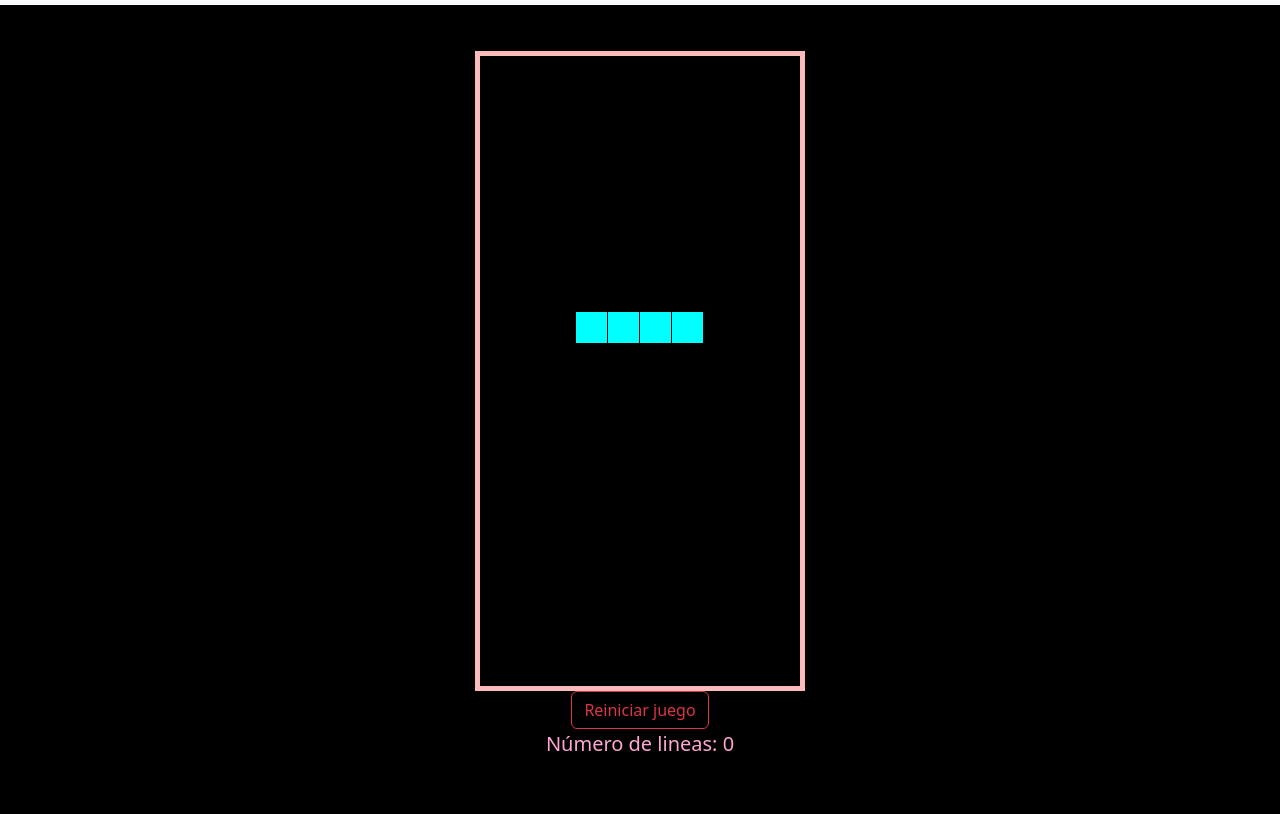
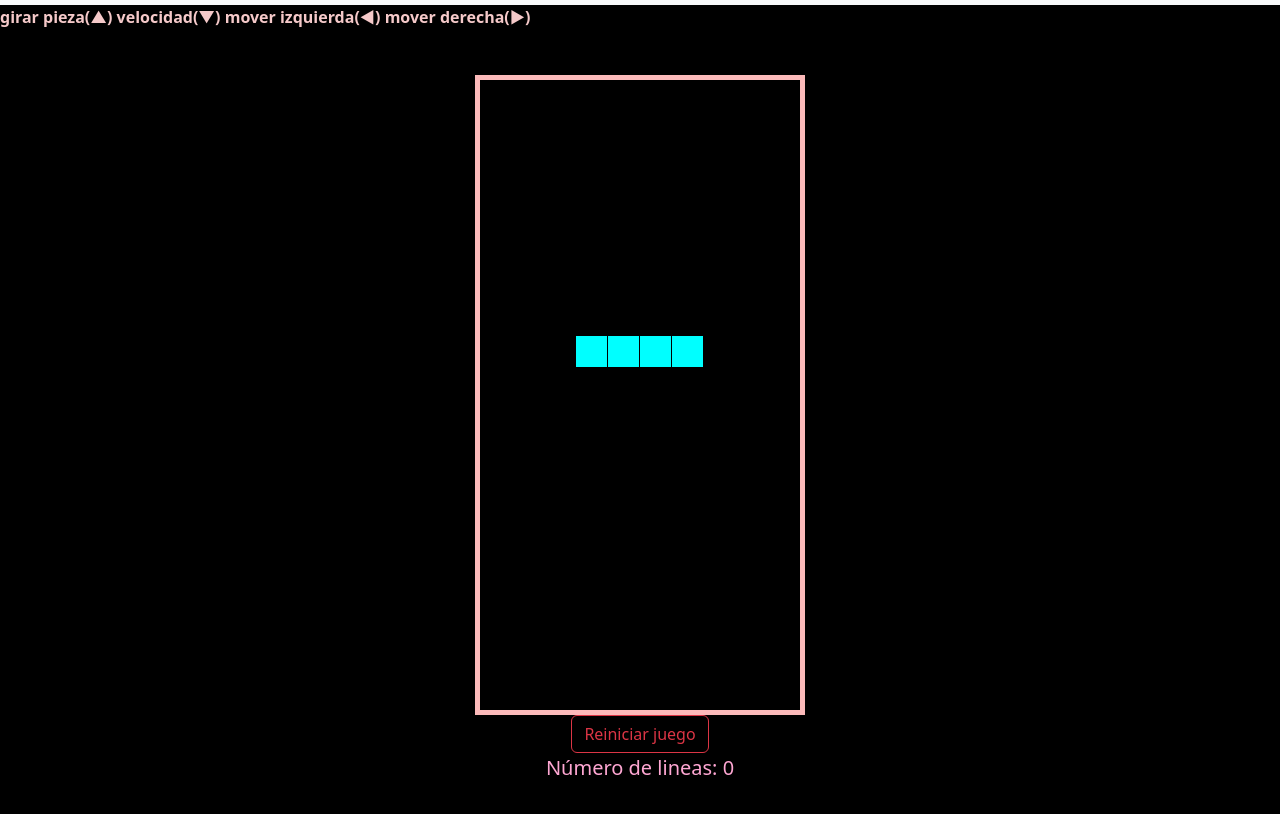
Before and after one commit to michellendosn/micxhii, a plain HTML site: page juego.html in a window 1280 px wide. Shown: the part 74-888 px from the top of the page. Drawn offline with Linux system fonts and the light colour scheme; files whose address does not match are found by name.

Commit message:
Add files via upload

```diff
--- a/juego.html
+++ b/juego.html
@@ -60,6 +60,11 @@
       </div>
      </div>
     </nav>
+    <nav style="color: rgb(245, 201, 201);">
+        <b>girar pieza(▲)</b>
+        <b>velocidad(▼)</b>
+        <b>mover izquierda(◄)</b>
+        <b>mover derecha(►)</b>
     <div class="centro">
         <canvas width="320" height="630" id="game"></canvas>
         <button type="button" class="btn btn-outline-danger" id="restartButton">Reiniciar juego</button>
```
